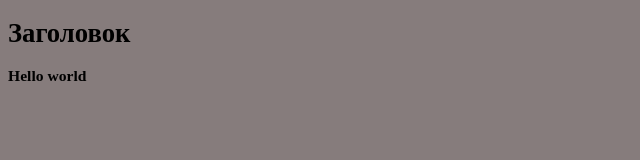
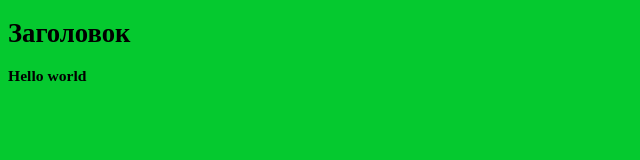
Before and after one commit to Kiplord/Geekbrains_js, a plain HTML site: page index.html in a window 1280 px wide. Shown: the whole page, without its empty margins (0-640 px from the left). Drawn offline with Linux system fonts and the light colour scheme.

Commit message:
change color again

```diff
--- a/style.css
+++ b/style.css
@@ -1,4 +1,4 @@
 body{
-    background-color: rgb(134, 124, 124);
+    background-color: #05c92f;
     font-size: smaller;
 }
```
